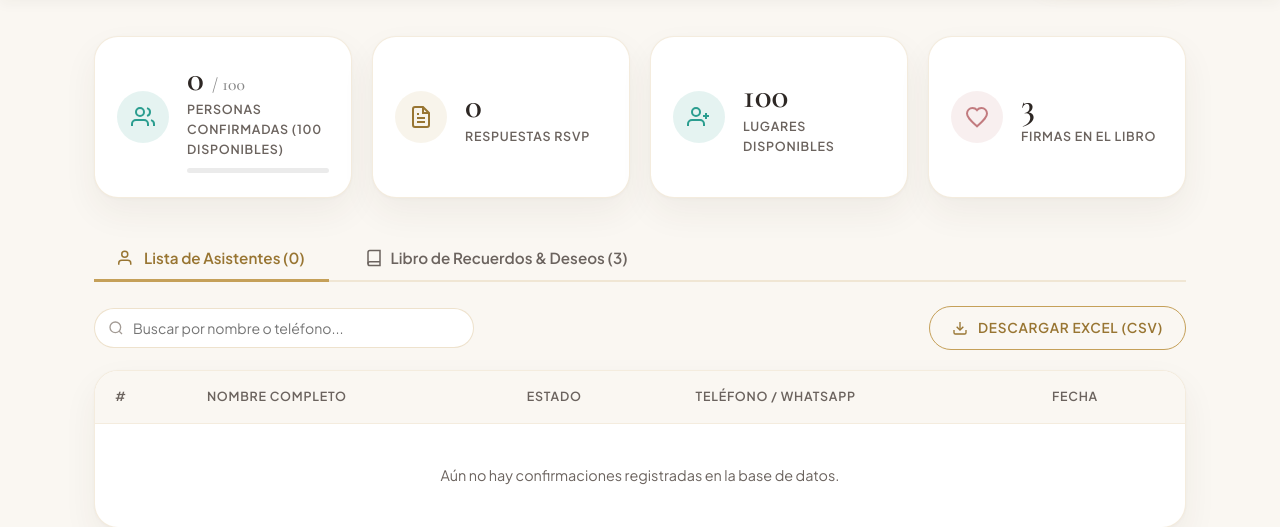
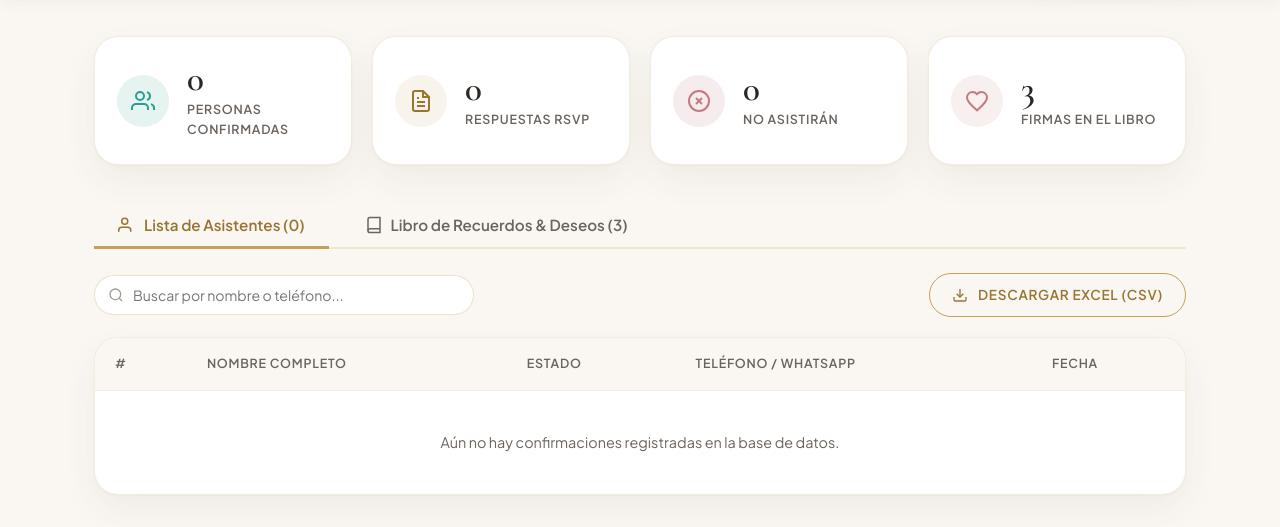
Before and after one commit to MLuisaGP/Despedida-alejandra, a PHP site: page /admin in a window 1280 px wide. Shown: the part 79-606 px from the top of the page. Run offline with PHP 8.4, Linux system fonts and the light colour scheme; the visitor is signed in with stand-in values (Sample User, id 1); data comes from the database, SQL or seed files in the repository; data that the repository does not hold is empty.

Commit message:
Feature ya funcion el home

```diff
--- a/public/admin.php
+++ b/public/admin.php
@@ -42,7 +42,7 @@ if ((isset($_GET['action']) && $_GET['action'] === 'logout') || strpos($_SERVER[
 }
 
 // 2. Procesar Login (POST)
-if ($_SERVER['REQUEST_METHOD'] === 'POST' && isset($_POST['action']) && $_POST['action'] === 'login') {
+if (($_SERVER['REQUEST_METHOD'] ?? '') === 'POST' && isset($_POST['action']) && $_POST['action'] === 'login') {
     $username = $_POST['username'] ?? '';
     $password = $_POST['password'] ?? '';
 
@@ -57,7 +57,7 @@ if ($_SERVER['REQUEST_METHOD'] === 'POST' && isset($_POST['action']) && $_POST['
 // 4. Eliminar Dedicatoria del Libro de Recuerdos
 if ($authService->isAuthenticated()) {
     $rawInput = [];
-    if ($_SERVER['REQUEST_METHOD'] === 'POST') {
+    if (($_SERVER['REQUEST_METHOD'] ?? '') === 'POST') {
         $rawInput = $_POST;
         if (empty($rawInput)) {
             $json = file_get_contents('php://input');
@@ -143,7 +143,7 @@ if (!$authService->isAuthenticated()):
     <link rel="preconnect" href="https://fonts.googleapis.com">
     <link rel="preconnect" href="https://fonts.gstatic.com" crossorigin>
     <link href="https://fonts.googleapis.com/css2?family=Cormorant+Garamond:wght@500;600;700&family=Great+Vibes&family=Plus+Jakarta+Sans:wght@400;500;600;700&display=swap" rel="stylesheet">
-    <link rel="stylesheet" href="assets/css/style.css">
+    <link rel="stylesheet" href="/assets/css/style.css">
     <!-- Favicon e Íconos Oficiales (Monograma A&J) -->
     <link rel="icon" type="image/x-icon" href="/favicon.ico">
     <link rel="icon" type="image/png" sizes="32x32" href="/assets/images/favicon-32x32.png">
@@ -212,7 +212,7 @@ try {
     $db = Database::getConnection();
 
     // Servicios con control de cupo
-    $maxAttendees = (int)($_ENV['MAX_ATTENDEES'] ?? 100);
+    $maxAttendees = (int)($_ENV['MAX_ATTENDEES'] ?? 0); // 0 = Sin límite de cupo
     $rsvpRepo = new RsvpRepository($db);
     $rsvpService = new RsvpService($rsvpRepo, $maxAttendees);
     $attendees = $rsvpService->getAllAttendees();
@@ -408,7 +408,7 @@ try {
     <link rel="preconnect" href="https://fonts.googleapis.com">
     <link rel="preconnect" href="https://fonts.gstatic.com" crossorigin>
     <link href="https://fonts.googleapis.com/css2?family=Cormorant+Garamond:wght@500;600;700&family=Great+Vibes&family=Plus+Jakarta+Sans:wght@400;500;600;700&display=swap" rel="stylesheet">
-    <link rel="stylesheet" href="assets/css/style.css">
+    <link rel="stylesheet" href="/assets/css/style.css">
     <!-- Favicon e Íconos Oficiales (Monograma A&J) -->
     <link rel="icon" type="image/x-icon" href="/favicon.ico">
     <link rel="icon" type="image/png" sizes="32x32" href="/assets/images/favicon-32x32.png">
@@ -462,15 +462,8 @@ try {
                     </svg>
                 </div>
                 <div class="admin-dashboard__metric-card-info">
-                    <div class="admin-dashboard__metric-card-number">
-                        <?= $totalConfirmedPeople ?> <span style="font-size: 1.1rem; color: #888; font-weight: normal;">/ <?= $maxAttendees ?></span>
-                    </div>
-                    <div class="admin-dashboard__metric-card-label">
-                        Personas Confirmadas (<?= $totalConfirmedPeople >= $maxAttendees ? '<strong style="color: #c0392b;">Cupo Lleno</strong>' : ($maxAttendees - $totalConfirmedPeople) . ' disponibles' ?>)
-                    </div>
-                    <div style="width: 100%; height: 5px; background: rgba(0,0,0,0.08); border-radius: 4px; margin-top: 8px; overflow: hidden;">
-                        <div style="height: 100%; width: <?= min(100, round(($totalConfirmedPeople / $maxAttendees) * 100)) ?>%; background: <?= $totalConfirmedPeople >= $maxAttendees ? '#c0392b' : '#2A9D8F' ?>; border-radius: 4px;"></div>
-                    </div>
+                    <div class="admin-dashboard__metric-card-number"><?= $totalConfirmedPeople ?></div>
+                    <div class="admin-dashboard__metric-card-label">Personas Confirmadas</div>
                 </div>
             </div>
 
@@ -491,19 +484,18 @@ try {
                 </div>
             </div>
 
-            <!-- Métrica 3: Lugares Disponibles -->
+            <!-- Métrica 3: No Asistirán -->
             <div class="admin-dashboard__metric-card">
-                <div class="admin-dashboard__metric-card-icon" style="background: rgba(42, 157, 143, 0.12); color: #2A9D8F;">
+                <div class="admin-dashboard__metric-card-icon" style="background: rgba(194, 123, 127, 0.14); color: #C27B7F;">
                     <svg viewBox="0 0 24 24" fill="none" stroke="currentColor" stroke-width="2">
-                        <path d="M17 21v-2a4 4 0 0 0-4-4H5a4 4 0 0 0-4 4v2"></path>
-                        <circle cx="9" cy="7" r="4"></circle>
-                        <line x1="19" y1="8" x2="19" y2="14"></line>
-                        <line x1="22" y1="11" x2="16" y2="11"></line>
+                        <circle cx="12" cy="12" r="10"></circle>
+                        <line x1="15" y1="9" x2="9" y2="15"></line>
+                        <line x1="9" y1="9" x2="15" y2="15"></line>
                     </svg>
                 </div>
                 <div class="admin-dashboard__metric-card-info">
-                    <div class="admin-dashboard__metric-card-number"><?= max(0, $maxAttendees - $totalConfirmedPeople) ?></div>
-                    <div class="admin-dashboard__metric-card-label">Lugares Disponibles</div>
+                    <div class="admin-dashboard__metric-card-number"><?= count(array_filter($attendees, fn($a) => !$a->isConfirmed())) ?></div>
+                    <div class="admin-dashboard__metric-card-label">No Asistirán</div>
                 </div>
             </div>
 
--- a/src/Services/RsvpService.php
+++ b/src/Services/RsvpService.php
@@ -15,15 +15,15 @@ use DomainException;
  */
 class RsvpService
 {
-    public const DEFAULT_MAX_ATTENDEES = 100;
+    public const DEFAULT_MAX_ATTENDEES = 0; // 0 = Sin límite de cupo
 
     private RsvpRepository $repository;
     private int $maxAttendees;
 
-    public function __construct(RsvpRepository $repository, int $maxAttendees = self::DEFAULT_MAX_ATTENDEES)
+    public function __construct(RsvpRepository $repository, int $maxAttendees = 0)
     {
         $this->repository = $repository;
-        $this->maxAttendees = $maxAttendees >= 0 ? $maxAttendees : self::DEFAULT_MAX_ATTENDEES;
+        $this->maxAttendees = max(0, $maxAttendees);
     }
 
     /**
@@ -47,6 +47,9 @@ class RsvpService
      */
     public function getAvailableSpots(): int
     {
+        if ($this->maxAttendees <= 0) {
+            return 999999;
+        }
         return max(0, $this->maxAttendees - $this->getConfirmedCount());
     }
 
@@ -55,6 +58,9 @@ class RsvpService
      */
     public function isCapacityFull(): bool
     {
+        if ($this->maxAttendees <= 0) {
+            return false;
+        }
         return $this->getConfirmedCount() >= $this->maxAttendees;
     }
 
@@ -97,8 +103,8 @@ class RsvpService
             $companions = 0;
         }
 
-        // CONTROL DE CUPO MÁXIMO DE ASISTENCIA (100 PERSONAS)
-        if ($status === 'confirmed') {
+        // CONTROL DE CUPO MÁXIMO DE ASISTENCIA (Opcional, desactivado para asistencia ilimitada)
+        if ($this->maxAttendees > 0 && $status === 'confirmed') {
             $currentConfirmed = $this->getConfirmedCount();
             $incomingPeople = 1 + $companions;
 
```
Also changed, not shown: public/api.php (+9 -2 lines), public/index.php (+24 -35 lines), public/assets/js/guestbook.js, public/assets/js/rsvp.js, 1 other file.
